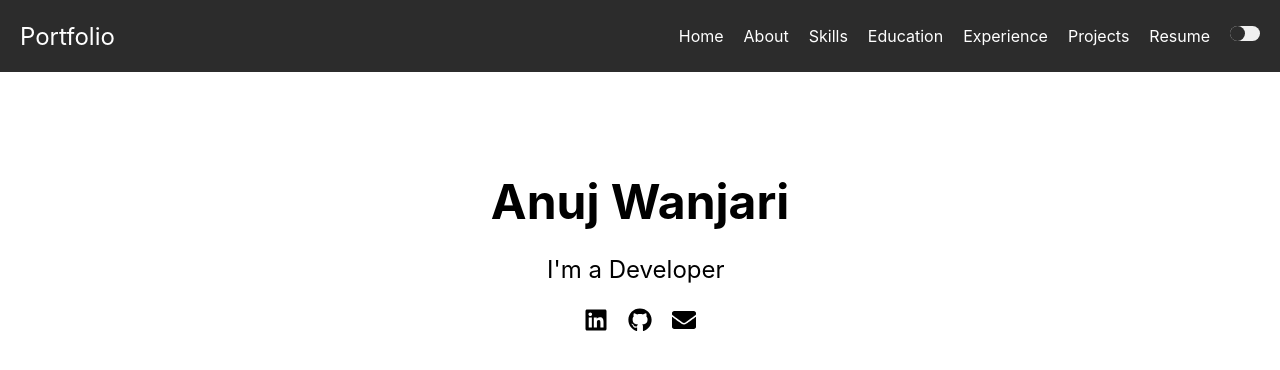
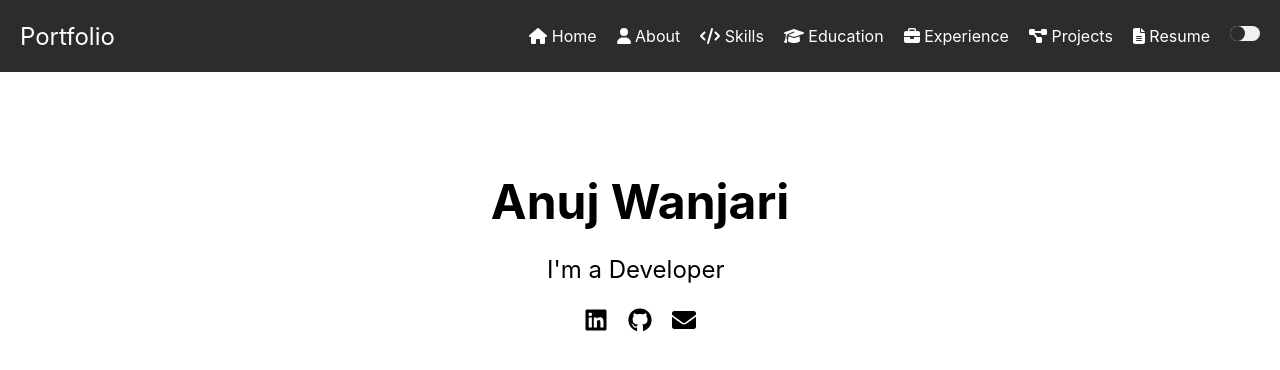
Before and after one commit to Anuj-Wanjari/React-Portfolio, a React (Create React App) app: page / in a window 1280 px wide. Shown: the top 370 px of the page. Built offline with nearby package versions, Linux system fonts and the light colour scheme.

Commit message:
Added icons to Navbar

```diff
--- a/package.json
+++ b/package.json
@@ -3,6 +3,9 @@
   "version": "0.1.0",
   "private": true,
   "dependencies": {
+    "@fortawesome/fontawesome-svg-core": "^6.5.2",
+    "@fortawesome/free-solid-svg-icons": "^6.5.2",
+    "@fortawesome/react-fontawesome": "^0.2.2",
     "@testing-library/jest-dom": "^5.17.0",
     "@testing-library/react": "^13.4.0",
     "@testing-library/user-event": "^13.5.0",
--- a/src/Home.css
+++ b/src/Home.css
@@ -34,8 +34,9 @@
 .social-icons a {
   color: #000;
   font-size: 24px;
+  transition: color 0.3s;
 }
 
 .home.dark .social-icons a {
-  color: #fff;
+  color: #fff !important;
 }
--- a/src/Navbar.css
+++ b/src/Navbar.css
@@ -1,4 +1,3 @@
-/* Navbar.css */
 .navbar {
     display: flex;
     justify-content: space-between;
--- a/src/Navbar.js
+++ b/src/Navbar.js
@@ -1,5 +1,7 @@
 import React from 'react';
 import { Link } from 'react-router-dom';
+import { FontAwesomeIcon } from '@fortawesome/react-fontawesome';
+import { faHome, faUser, faCode, faGraduationCap, faBriefcase, faProjectDiagram, faFileAlt } from '@fortawesome/free-solid-svg-icons';
 import './Navbar.css';
 
 function Navbar({ darkMode, toggleDarkMode }) {
@@ -7,13 +9,13 @@ function Navbar({ darkMode, toggleDarkMode }) {
     <nav className="navbar">
       <div className="logo">Portfolio</div>
       <ul className="nav-links">
-        <li><Link to="/">Home</Link></li>
-        <li><Link to="/about">About</Link></li>
-        <li><Link to="/skills">Skills</Link></li>
-        <li><Link to="/education">Education</Link></li>
-        <li><Link to="/experience">Experience</Link></li>
-        <li><Link to="/projects">Projects</Link></li>
-        <li><Link to="/resume">Resume</Link></li>
+        <li><Link to="/"><FontAwesomeIcon icon={faHome} /> Home</Link></li>
+        <li><Link to="/about"><FontAwesomeIcon icon={faUser} /> About</Link></li>
+        <li><Link to="/skills"><FontAwesomeIcon icon={faCode} /> Skills</Link></li>
+        <li><Link to="/education"><FontAwesomeIcon icon={faGraduationCap} /> Education</Link></li>
+        <li><Link to="/experience"><FontAwesomeIcon icon={faBriefcase} /> Experience</Link></li>
+        <li><Link to="/projects"><FontAwesomeIcon icon={faProjectDiagram} /> Projects</Link></li>
+        <li><Link to="/resume"><FontAwesomeIcon icon={faFileAlt} /> Resume</Link></li>
         <li>
           <div className="toggle" onClick={toggleDarkMode}>
             <div className={darkMode ? 'toggle-circle dark' : 'toggle-circle'}></div>
```
Also changed, not shown: 1 other file (tests, documents, lock files or other folders).
